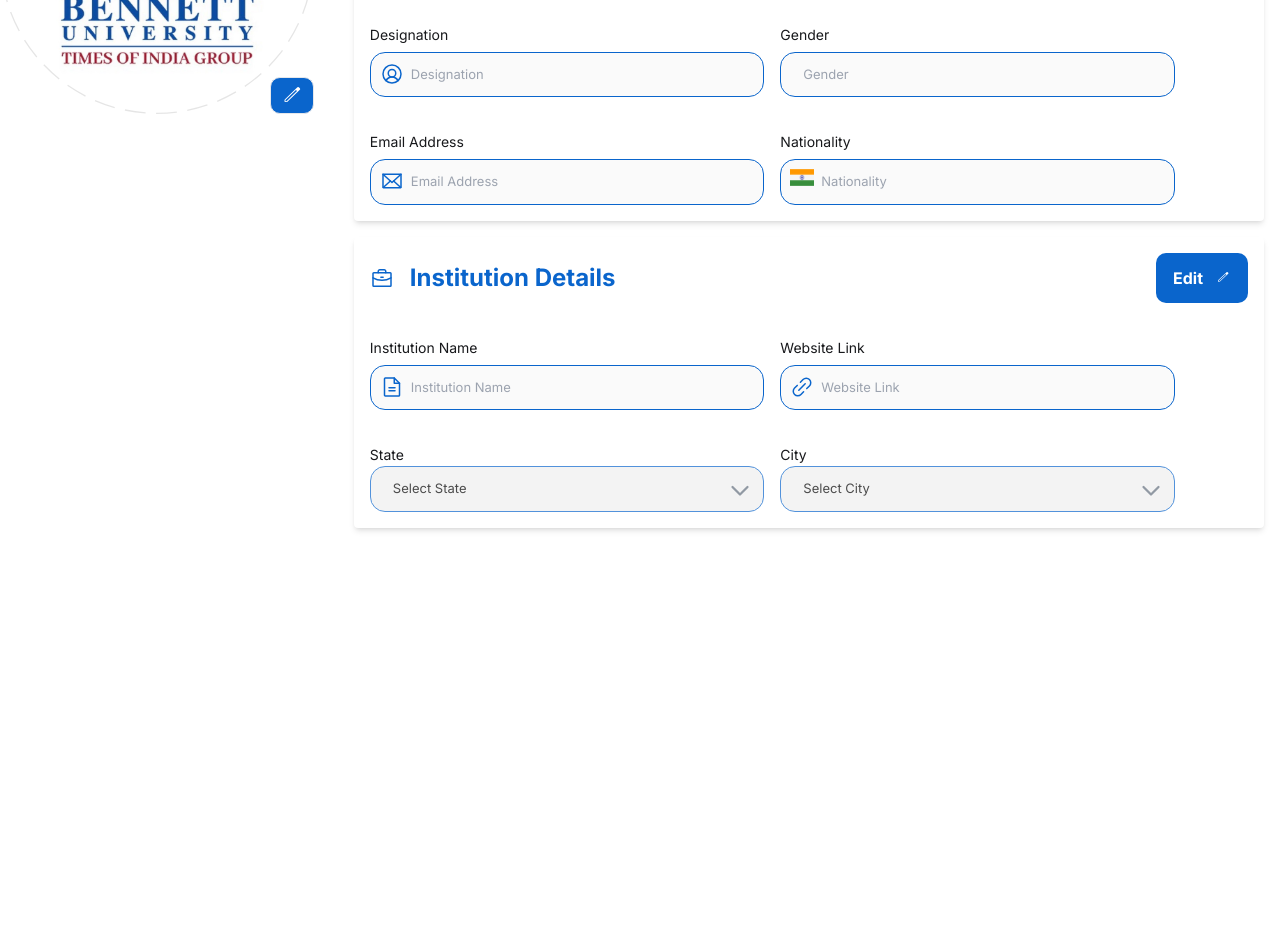
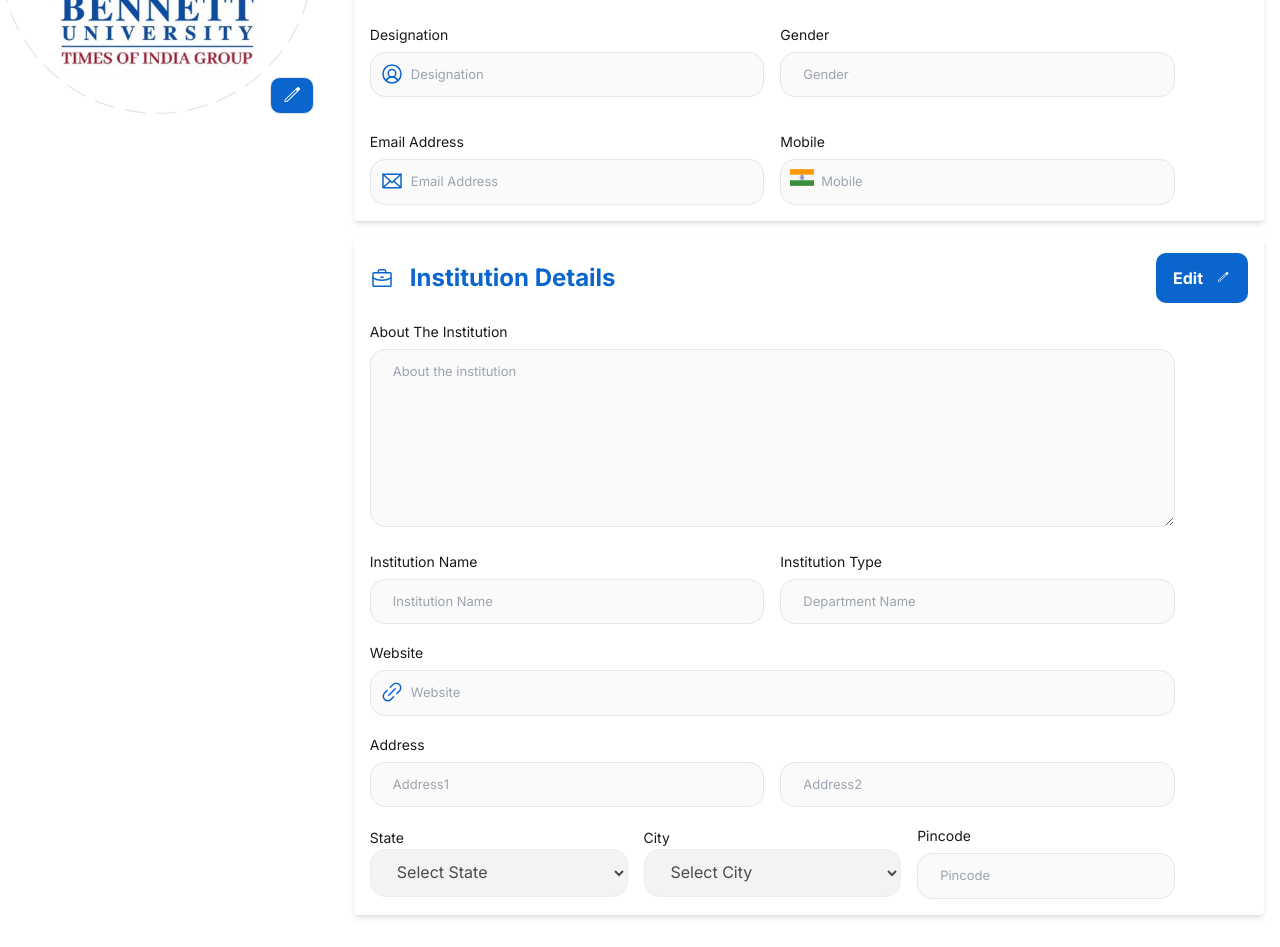
Before and after one commit to ayushballia/edujobs_personal-details, a Next.js app: page / in a window 1280 px wide. Shown: the part 200-1147 px from the top of the page. Before the commit the page ends 800 px from the top, so only its background shows below. Built offline with nearby package versions, Linux system fonts and the light colour scheme.

Commit message:
fix validation icon

```diff
--- a/package.json
+++ b/package.json
@@ -9,6 +9,8 @@
     "lint": "next lint"
   },
   "dependencies": {
+    "@fortawesome/free-solid-svg-icons": "^6.5.2",
+    "@fortawesome/react-fontawesome": "^0.2.2",
     "@reduxjs/toolkit": "^2.2.5",
     "next": "14.2.4",
     "react": "^18",
--- a/src/components/Form.js
+++ b/src/components/Form.js
@@ -1,6 +1,12 @@
 "use client";
 import Image from "next/image";
 import { useState } from "react";
+import { useDispatch, useSelector } from "react-redux";
+import {
+  clearErrors,
+  setError,
+  updateField,
+} from "@/libs/store/features/formSlice";
 import BCCLIcon from "@/images/BG.svg";
 import EditIcon from "@/images/edit.svg";
 import UserIcon from "@/images/User.svg";
@@ -9,19 +15,10 @@ import UserCircleIcon from "@/images/UserCircle.svg";
 import EnvelopeIcon from "@/images/Envelope.svg";
 import IndiaIcon from "@/images/India.svg";
 import BriefcaseIcon from "@/images/Briefcase.svg";
-import CaretDownIcon from "@/images/CaretDown.svg";
-import FileTextIcon from "@/images/FileText.svg";
 import LinkIcon from "@/images/LinkSimple.svg";
-import { useDispatch, useSelector } from "react-redux";
-import {
-  clearErrors,
-  setError,
-  updateField,
-} from "@/libs/store/features/formSlice";
 import Label from "./Label";
 import InputField from "./InputField";
 
-// Sample data for states and cities
 const stateCityData = {
   "Andhra Pradesh": ["Visakhapatnam", "Vijayawada", "Guntur"],
   // Add other states and cities...
@@ -42,15 +39,11 @@ const Form = () => {
     dispatch(updateField({ section, field, value }));
   };
 
-  const validateForm = () => {
+  const validateForm = (section) => {
     const errors = {};
-    Object.keys(formState.personalDetails).forEach((field) => {
-      if (!formState.personalDetails[field]) {
-        errors[field] = "This is required";
-      }
-    });
-    Object.keys(formState.institutionDetails).forEach((field) => {
-      if (!formState.institutionDetails[field]) {
+    const fields = formState[section];
+    Object.keys(fields).forEach((field) => {
+      if (!fields[field]) {
         errors[field] = "This is required";
       }
     });
@@ -58,18 +51,21 @@ const Form = () => {
   };
 
   const handleSave = (section) => {
-    const errors = validateForm();
+    console.log(`Saving ${section}`);
+    const errors = validateForm(section);
     if (Object.keys(errors).length > 0) {
       Object.keys(errors).forEach((field) => {
         dispatch(setError({ field, error: errors[field] }));
       });
+      console.log("Errors:", errors);
     } else {
       dispatch(clearErrors());
-      if (section === "personal") {
+      if (section === "personalDetails") {
         setIsPersonalDetailsEditable(false);
-      } else if (section === "institution") {
+      } else if (section === "institutionDetails") {
         setIsInstitutionDetailsEditable(false);
       }
+      console.log("Save successful");
     }
   };
 
@@ -87,7 +83,7 @@ const Form = () => {
   };
 
   return (
-    <form>
+    <form onSubmit={(e) => e.preventDefault()}>
       <div className="flex gap-6">
         <div className="relative flex items-center justify-center h-max w-1/4">
           <Image
@@ -103,6 +99,7 @@ const Form = () => {
         </div>
 
         <div className="w-3/4 p-4">
+          {/* Personal Details Section */}
           <div className="bg-white shadow-md rounded p-4 mb-4">
             <div className="flex justify-between items-center mb-4">
               <h2 className="flex gap-4 text-[24px] text-[#0A65CC] font-bold">
@@ -114,7 +111,7 @@ const Form = () => {
                 onClick={(e) => {
                   e.preventDefault();
                   if (isPersonalDetailsEditable) {
-                    handleSave("personal");
+                    handleSave("personalDetails");
                   } else {
                     setIsPersonalDetailsEditable(true);
                   }
@@ -135,7 +132,11 @@ const Form = () => {
                   placeholder="First Name"
                   value={formState.personalDetails.firstName}
                   onChange={(e) =>
-                    handleInputChange("personalDetails", "firstName", e.target.value)
+                    handleInputChange(
+                      "personalDetails",
+                      "firstName",
+                      e.target.value
+                    )
                   }
                   disabled={!isPersonalDetailsEditable}
                   error={formState.errors.firstName}
@@ -147,7 +148,11 @@ const Form = () => {
                   placeholder="Last Name"
                   value={formState.personalDetails.lastName}
                   onChange={(e) =>
-                    handleInputChange("personalDetails", "lastName", e.target.value)
+                    handleInputChange(
+                      "personalDetails",
+                      "lastName",
+                      e.target.value
+                    )
                   }
                   disabled={!isPersonalDetailsEditable}
                   error={formState.errors.lastName}
@@ -176,7 +181,11 @@ const Form = () => {
                   placeholder="Gender"
                   value={formState.personalDetails.gender}
                   onChange={(e) =>
-                    handleInputChange("personalDetails", "gender", e.target.value)
+                    handleInputChange(
+                      "personalDetails",
+                      "gender",
+                      e.target.value
+                    )
                   }
                   disabled={!isPersonalDetailsEditable}
                   error={formState.errors.gender}
@@ -189,7 +198,11 @@ const Form = () => {
                   placeholder="Email Address"
                   value={formState.personalDetails.email}
                   onChange={(e) =>
-                    handleInputChange("personalDetails", "email", e.target.value)
+                    handleInputChange(
+                      "personalDetails",
+                      "email",
+                      e.target.value
+                    )
                   }
                   disabled={!isPersonalDetailsEditable}
                   icon={EnvelopeIcon}
@@ -197,25 +210,27 @@ const Form = () => {
                 />
               </Label>
 
-              <Label title="Nationality">
+              <Label title="mobile">
                 <InputField
-                  placeholder="Nationality"
-                  value={formState.personalDetails.nationality}
+                  type="tel"
+                  placeholder="mobile"
+                  value={formState.personalDetails.mobile}
                   onChange={(e) =>
                     handleInputChange(
                       "personalDetails",
-                      "nationality",
+                      "mobile",
                       e.target.value
                     )
                   }
                   disabled={!isPersonalDetailsEditable}
                   icon={IndiaIcon}
-                  error={formState.errors.nationality}
+                  error={formState.errors.mobile}
                 />
               </Label>
             </div>
           </div>
 
+          {/* Institution Details Section */}
           <div className="bg-white shadow-md rounded p-4 mb-4">
             <div className="flex justify-between items-center mb-4">
               <h2 className="flex gap-4 text-[24px] text-[#0A65CC] font-bold">
@@ -232,7 +247,7 @@ const Form = () => {
                 onClick={(e) => {
                   e.preventDefault();
                   if (isInstitutionDetailsEditable) {
-                    handleSave("institution");
+                    handleSave("institutionDetails");
                   } else {
                     setIsInstitutionDetailsEditable(true);
                   }
@@ -247,40 +262,110 @@ const Form = () => {
                 />
               </button>
             </div>
-            <div className="grid grid-cols-1 md:grid-cols-2 gap-4 w-11/12">
+            <div className="w-11/12">
+              <Label title={"About the institution"}>
+                <textarea
+                  placeholder="About the institution"
+                  className="px-[22px] py-[12px] mt-1.5 h-[178px] text-[13px] w-full border border-[#E4E5E8] p-2 rounded-[15px] w-full"
+                  value={formState.institutionDetails.about}
+                  onChange={(e) =>
+                    handleInputChange(
+                      "institutionDetails",
+                      "about",
+                      e.target.value
+                    )
+                  }
+                  disabled={!isInstitutionDetailsEditable}
+                  error={formState.errors.about}
+                ></textarea>
+              </Label>
+              <div className="grid grid-cols-1 md:grid-cols-2 gap-4">
                 <Label title="Institution Name">
                   <InputField
                     placeholder="Institution Name"
                     value={formState.institutionDetails.name}
                     onChange={(e) =>
-                    handleInputChange("institutionDetails", "name", e.target.value)
+                      handleInputChange(
+                        "institutionDetails",
+                        "name",
+                        e.target.value
+                      )
                     }
                     disabled={!isInstitutionDetailsEditable}
-                  icon={FileTextIcon}
                     error={formState.errors.name}
                   />
                 </Label>
 
-              <Label title="Website Link">
+                <Label title="institution type">
                   <InputField
-                  placeholder="Website Link"
+                    placeholder="Department Name"
+                    value={formState.institutionDetails.type}
+                    onChange={(e) =>
+                      handleInputChange(
+                        "institutionDetails",
+                        "type",
+                        e.target.value
+                      )
+                    }
+                    disabled={!isInstitutionDetailsEditable}
+                    error={formState.errors.type}
+                  />
+                </Label>
+              </div>
+              <Label title={"website"}>
+                <InputField
+                  placeholder="website"
                   value={formState.institutionDetails.website}
                   onChange={(e) =>
-                    handleInputChange("institutionDetails", "website", e.target.value)
+                    handleInputChange(
+                      "institutionDetails",
+                      "website",
+                      e.target.value
+                    )
                   }
                   disabled={!isInstitutionDetailsEditable}
                   icon={LinkIcon}
                   error={formState.errors.website}
                 />
               </Label>
-
+              <Label title={"Address"}>
+                <div className="grid grid-cols-1 md:grid-cols-2 gap-4">
+                  <InputField
+                    placeholder="address1"
+                    value={formState.institutionDetails.address1}
+                    onChange={(e) =>
+                      handleInputChange(
+                        "institutionDetails",
+                        "address1",
+                        e.target.value
+                      )
+                    }
+                    disabled={!isInstitutionDetailsEditable}
+                    error={formState.errors.address1}
+                  />
+                  <InputField
+                    placeholder="address2"
+                    value={formState.institutionDetails.address2}
+                    onChange={(e) =>
+                      handleInputChange(
+                        "institutionDetails",
+                        "address2",
+                        e.target.value
+                      )
+                    }
+                    disabled={!isInstitutionDetailsEditable}
+                    error={formState.errors.address2}
+                  />
+                </div>
+              </Label>
+              <div className="flex items-center gap-4">
                 <Label title="State">
-                <div className="relative">
                   <select
+                    className="block w-full px-[22px] py-[12px] border rounded-[15px]"
                     value={selectedState}
                     onChange={handleStateChange}
                     disabled={!isInstitutionDetailsEditable}
-                    className="capitalize px-[22px] py-[12px] text-[13px] w-full border p-2 rounded-[15px] border-[#0A65CC] appearance-none"
+                    error={formState.errors.state}
                   >
                     <option value="">Select State</option>
                     {Object.keys(stateCityData).map((state) => (
@@ -289,40 +374,40 @@ const Form = () => {
                       </option>
                     ))}
                   </select>
-                  <Image
-                    src={CaretDownIcon}
-                    width={24}
-                    height={24}
-                    className="absolute right-3 top-3 pointer-events-none"
-                    alt="caret down icon"
-                  />
-                </div>
                 </Label>
 
                 <Label title="City">
-                <div className="relative">
                   <select
+                    className="block w-full px-[22px] py-[12px] border rounded-[15px]"
                     value={selectedCity}
                     onChange={handleCityChange}
                     disabled={!isInstitutionDetailsEditable}
-                    className="capitalize px-[22px] py-[12px] text-[13px] w-full border p-2 rounded-[15px] border-[#0A65CC] appearance-none"
                   >
                     <option value="">Select City</option>
-                    {stateCityData[selectedState]?.map((city) => (
+                    {selectedState &&
+                      stateCityData[selectedState].map((city) => (
                         <option key={city} value={city}>
                           {city}
                         </option>
                       ))}
                   </select>
-                  <Image
-                    src={CaretDownIcon}
-                    width={24}
-                    height={24}
-                    className="absolute right-3 top-3 pointer-events-none"
-                    alt="caret down icon"
+                </Label>
+                <Label title="pincode">
+                  <InputField
+                    placeholder="pincode"
+                    value={formState.institutionDetails.pincode}
+                    onChange={(e) =>
+                      handleInputChange(
+                        "institutionDetails",
+                        "pincode",
+                        e.target.value
+                      )
+                    }
+                    disabled={!isInstitutionDetailsEditable}
+                    error={formState.errors.pincode}
                   />
+                </Label>
               </div>
-              </Label>
             </div>
           </div>
         </div>
--- a/src/components/InputField.js
+++ b/src/components/InputField.js
@@ -1,4 +1,6 @@
 import Image from "next/image";
+import { FontAwesomeIcon } from "@fortawesome/react-fontawesome";
+import { faExclamationCircle } from "@fortawesome/free-solid-svg-icons";
 
 const InputField = ({
   type = "text",
@@ -26,18 +28,16 @@ const InputField = ({
         value={value}
         onChange={onChange}
         className={`capitalize px-[22px] py-[12px] text-[13px] w-full border p-2 rounded-[15px] ${
-          error ? "border-red-500" : "border-[#0A65CC]"
+          error ? "border-red-500" : "border-[#E4E5E8]"
         } ${icon ? "pl-[40px]" : ""}`}
         disabled={disabled}
       />
       {error && (
-        <Image
-          src={"/path/to/exclamation-icon.svg"}
-          width={16}
-          height={16}
-          className="absolute right-3 top-3"
-          alt="exclamation icon"
-        />
+        <FontAwesomeIcon
+        color="red"
+        icon={faExclamationCircle}
+        className="absolute right-4 top-1/2 transform -translate-y-1/2"
+      />
       )}
     </div>
   );
--- a/src/components/Label.js
+++ b/src/components/Label.js
@@ -3,7 +3,7 @@ import React from "react";
 
 
 const Label = ({ title, children }) => (
-  <label className="block mt-4">
+  <label className="block w-full mt-4">
     <span className="capitalize text-[14px] font-normal text-[#18191C]">{title}</span>
     {children}
   </label>
```
Also changed, not shown: 1 other file (tests, documents, lock files or other folders). Lines whose indentation alone changed are shown as unchanged.
